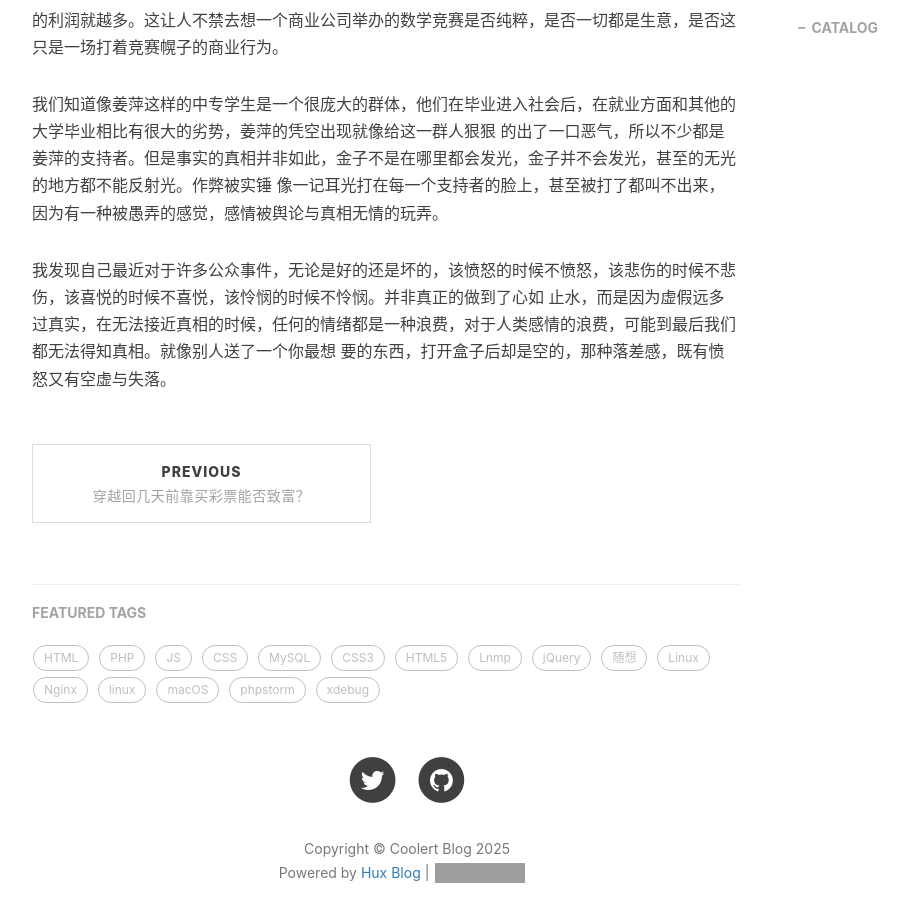
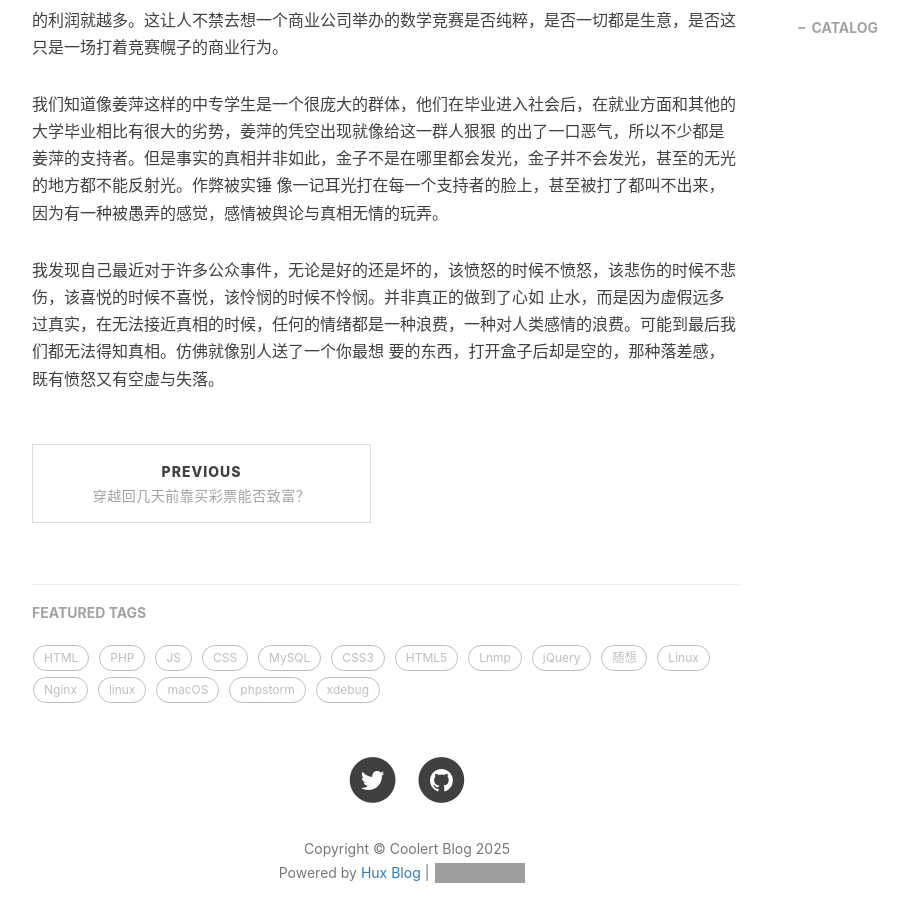
Before and after one commit to coolert/coolert.github.io, a Jekyll site: the page built from _posts/caprice/2024-09-24-jiangping_event.markdown, in a window 1280 px wide and 900 px high, scrolled down 1061 px. Shown: the whole window, without its empty margins (233-1142 px from the left). Built offline with Jekyll 4.4.1, drawn with Linux system fonts in a browser that asks for light colours; nearby versions of some CDN libraries; comment, search, counter and statistics services are not loaded; grey boxes are pictures that could not be loaded.

Commit message:
Update 2024-09-24-jiangping_event.markdown

```diff
--- a/_posts/caprice/2024-09-24-jiangping_event.markdown
+++ b/_posts/caprice/2024-09-24-jiangping_event.markdown
@@ -30,5 +30,5 @@ tags:
 像一记耳光打在每一个支持者的脸上，甚至被打了都叫不出来，因为有一种被愚弄的感觉，感情被舆论与真相无情的玩弄。
 
 我发现自己最近对于许多公众事件，无论是好的还是坏的，该愤怒的时候不愤怒，该悲伤的时候不悲伤，该喜悦的时候不喜悦，该怜悯的时候不怜悯。并非真正的做到了心如
-止水，而是因为虚假远多过真实，在无法接近真相的时候，任何的情绪都是一种浪费，对于人类感情的浪费，可能到最后我们都无法得知真相。就像别人送了一个你最想
+止水，而是因为虚假远多过真实，在无法接近真相的时候，任何的情绪都是一种浪费，一种对人类感情的浪费。可能到最后我们都无法得知真相。仿佛就像别人送了一个你最想
 要的东西，打开盒子后却是空的，那种落差感，既有愤怒又有空虚与失落。
```
